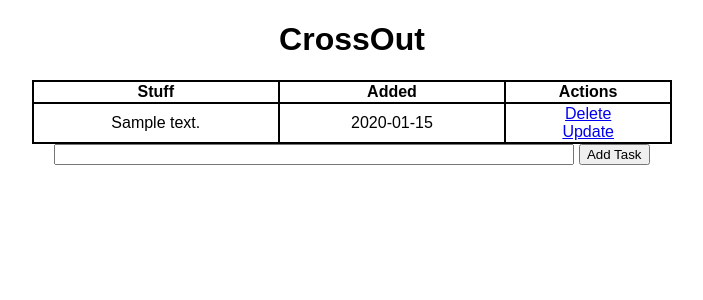
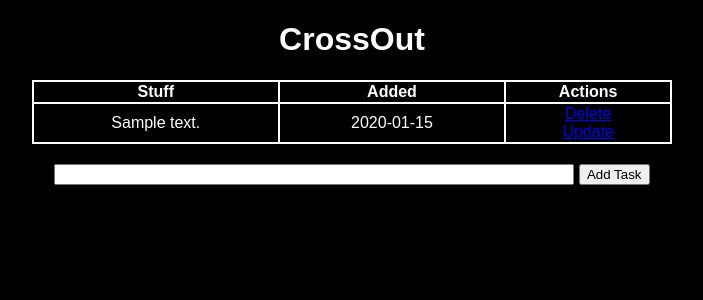
Before and after one commit to hardikkum444/water_my_flask, a Flask app: page / in a window 1280 px wide. Shown: the top 300 px of the page, without its empty margins (288-991 px from the left). Run offline with Flask 3, Linux system fonts and the light colour scheme; tables that the repository leaves empty hold one stand-in row (values such as "Sample post").

Commit message:
final changes

```diff
--- a/app.py
+++ b/app.py
@@ -53,7 +53,14 @@ def update(id):
     task = Todo.query.get_or_404(id)
 
     if request.method == 'POST':
-        pass
+        task.content = request.form['content']
+
+        try:
+            db.session.commit()
+            return redirect('/')
+        except:
+            return "Error"
+
     else:
         return render_template('update.html', task=task)
 
--- a/static/css/main.css
+++ b/static/css/main.css
@@ -1,16 +1,20 @@
 body {
     margin: 0;
-    font-family: sans-serif
+    font-family: sans-serif;
+    background-color: black;
+    color: white;
 }
 
 table {
     border-collapse: collapse;
     width: 50%;
+    margin-bottom: 20px;
 }
 
 th, td {
     text-align: center;
-    border: 2px solid black;
+    border: 2px solid white;
+    color: white;
 }
 
 #content {
--- a/templates/update.html
+++ b/templates/update.html
@@ -7,6 +7,7 @@
 {% endblock %}
 
 {% block body %}
+<center>
 <div class="content">
     <h1 style="text-align: center">Update Task</h1>
     <div class="form">
@@ -16,4 +17,5 @@
         </form>
     </div>
 </div>
+</center>
 {% endblock %}
```
Also changed, not shown: instance/test.db.
